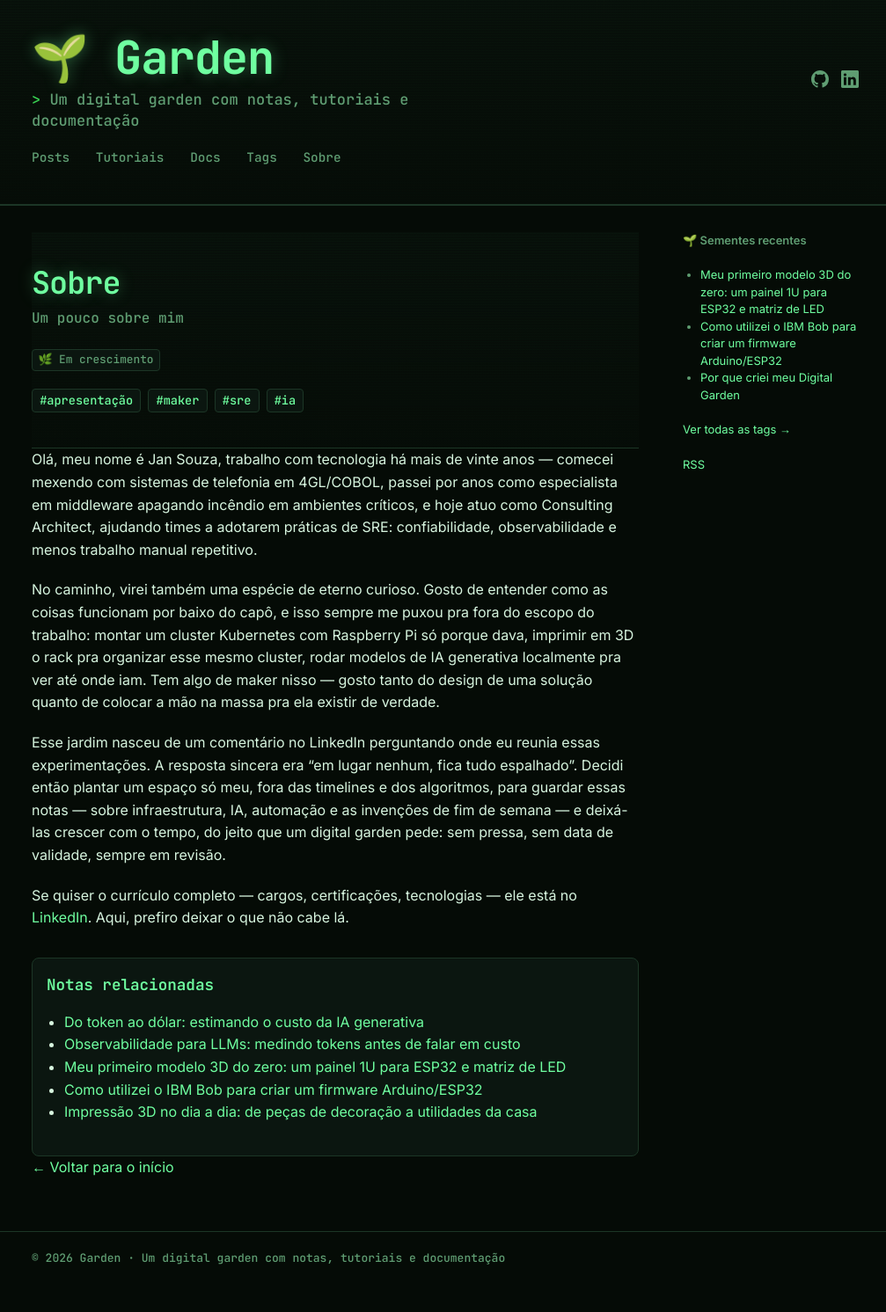
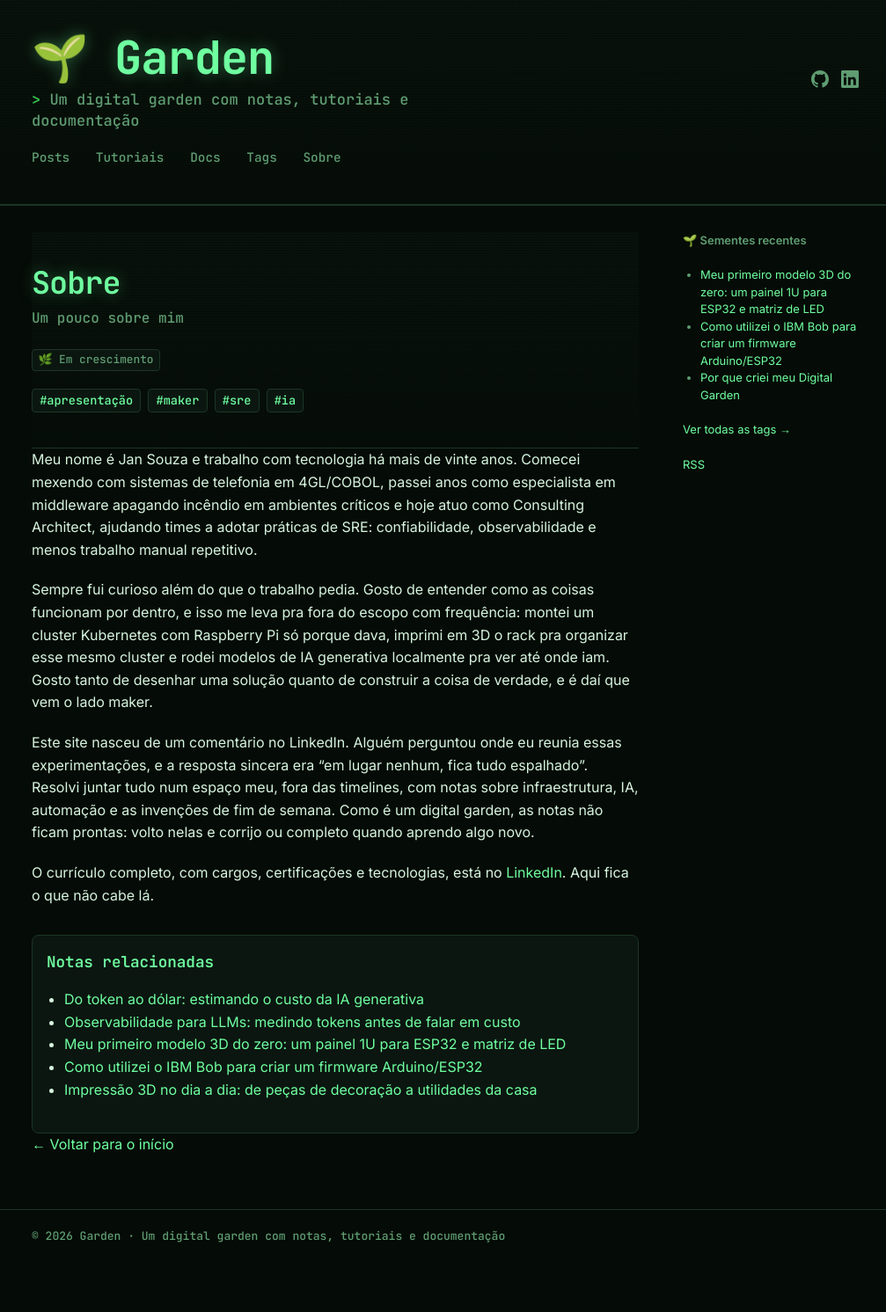
Before and after one commit to jansouza/digital-garden, a Jekyll site: the page built from about/index.md, in a window 1280 px wide. Shown: the whole page at 88% size, without its empty margins (134-1141 px from the left). Built offline with Jekyll 4.4.1, drawn with Linux system fonts in a browser that asks for light colours; after the commit the page ends 1467 px from its top, so only the background shows below that.

Commit message:
feat: add favicon and apple touch icon; update HTML layout with icon links

```diff
--- a/_layouts/default.html
+++ b/_layouts/default.html
@@ -7,6 +7,9 @@
     <meta name="theme-color" content="#050b06">
     <meta name="color-scheme" content="dark">
     {% seo %}
+    <link rel="icon" href="{{ '/favicon.ico' | relative_url }}" sizes="32x32">
+    <link rel="icon" href="{{ '/favicon.svg' | relative_url }}" type="image/svg+xml">
+    <link rel="apple-touch-icon" href="{{ '/apple-touch-icon.png' | relative_url }}">
     <link rel="preconnect" href="https://fonts.googleapis.com">
     <link rel="preconnect" href="https://fonts.gstatic.com" crossorigin>
     <link rel="stylesheet" href="{{ '/assets/css/style.css' | relative_url }}" media="screen" type="text/css">
--- a/about/index.md
+++ b/about/index.md
@@ -6,28 +6,25 @@
 stage: growing
 ---
 
-Olá, meu nome é Jan Souza, trabalho com tecnologia há mais de vinte anos —
-comecei mexendo com sistemas de telefonia em 4GL/COBOL, passei por anos como
-especialista em middleware apagando incêndio em ambientes críticos, e hoje
-atuo como Consulting Architect, ajudando times a adotarem práticas de SRE:
+Meu nome é Jan Souza e trabalho com tecnologia há mais de vinte anos.
+Comecei mexendo com sistemas de telefonia em 4GL/COBOL, passei anos como
+especialista em middleware apagando incêndio em ambientes críticos e hoje
+atuo como Consulting Architect, ajudando times a adotar práticas de SRE:
 confiabilidade, observabilidade e menos trabalho manual repetitivo.
 
-No caminho, virei também uma espécie de eterno curioso. Gosto de entender
-como as coisas funcionam por baixo do capô, e isso sempre me puxou pra fora
-do escopo do trabalho: montar um cluster Kubernetes com Raspberry Pi só
-porque dava, imprimir em 3D o rack pra organizar esse mesmo cluster, rodar
-modelos de IA generativa localmente pra ver até onde iam. Tem algo de
-maker nisso — gosto tanto do design de uma solução quanto de colocar a mão
-na massa pra ela existir de verdade.
+Sempre fui curioso além do que o trabalho pedia. Gosto de entender como as
+coisas funcionam por dentro, e isso me leva pra fora do escopo com
+frequência: montei um cluster Kubernetes com Raspberry Pi só porque dava,
+imprimi em 3D o rack pra organizar esse mesmo cluster e rodei modelos de IA
+generativa localmente pra ver até onde iam. Gosto tanto de desenhar uma
+solução quanto de construir a coisa de verdade, e é daí que vem o lado maker.
 
-Esse jardim nasceu de um comentário no LinkedIn perguntando onde eu reunia
-essas experimentações. A resposta sincera era "em lugar nenhum, fica tudo
-espalhado". Decidi então plantar um espaço só meu, fora das timelines e
-dos algoritmos, para guardar essas notas — sobre infraestrutura, IA,
-automação e as invenções de fim de semana — e deixá-las crescer com o
-tempo, do jeito que um digital garden pede: sem pressa, sem data de
-validade, sempre em revisão.
+Este site nasceu de um comentário no LinkedIn. Alguém perguntou onde eu
+reunia essas experimentações, e a resposta sincera era "em lugar nenhum,
+fica tudo espalhado". Resolvi juntar tudo num espaço meu, fora das
+timelines, com notas sobre infraestrutura, IA, automação e as invenções de
+fim de semana. Como é um digital garden, as notas não ficam prontas: volto
+nelas e corrijo ou completo quando aprendo algo novo.
 
-Se quiser o currículo completo — cargos, certificações, tecnologias —
-ele está no [LinkedIn](https://www.linkedin.com/in/jansouza/). Aqui, prefiro
-deixar o que não cabe lá.
+O currículo completo, com cargos, certificações e tecnologias, está no
+[LinkedIn](https://www.linkedin.com/in/jansouza/). Aqui fica o que não cabe lá.
```
Also changed, not shown: _posts/2026-09-22-observabilidade-para-llms-com-openllmetry-no-homelab.md (+14 -16 lines), _posts/2026-09-25-do-token-ao-dolar-custo-da-ia-generativa.md (+14 -19 lines), apple-touch-icon.png (added), favicon.ico (added), favicon.svg (added).
